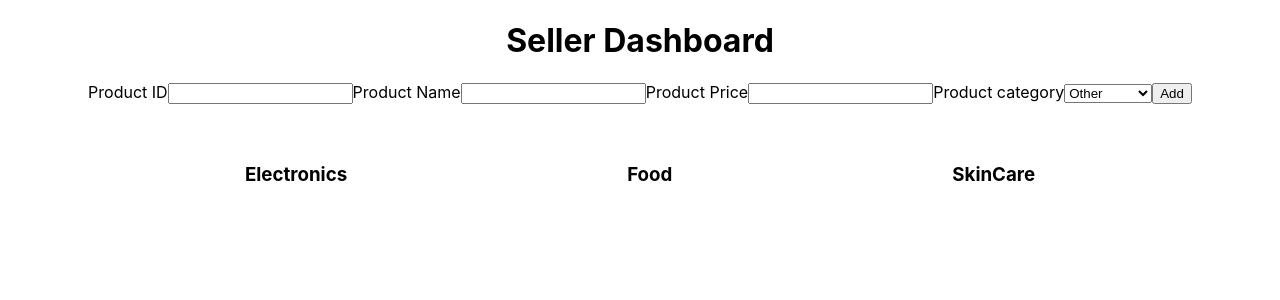
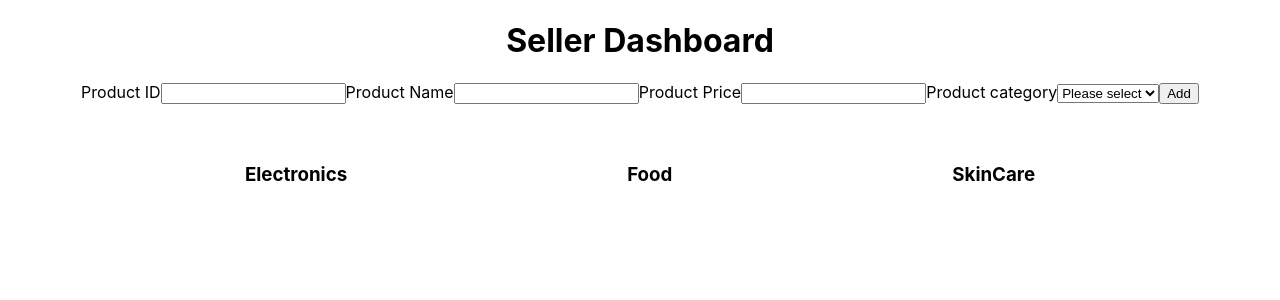
Before and after one commit to Rajat-soni-vst-au4/sellerdashboard, a React (Create React App) app: page / in a window 1280 px wide. Shown: the top 300 px of the page. Built offline with nearby package versions, Linux system fonts and the light colour scheme.

Commit message:
Data shift via prop Done and form default updated

```diff
--- a/src/Component/CategoryBoard/CategoryBoard.js
+++ b/src/Component/CategoryBoard/CategoryBoard.js
@@ -4,7 +4,11 @@ import Electronics from './CategoryList/Electronics'
 import Food from './CategoryList/Food'
 import SkinCare from './CategoryList/SkinCare'
 
-function CategoryBoard() {
+function CategoryBoard(Datalist) {
+    console.log(Datalist)
+    // const ShiftData = (Datalist) =>{
+    //     console.log(Datalist)
+    // }
   return (
     <div className='Categoryboard'>
 
--- a/src/Component/Form/Form.js
+++ b/src/Component/Form/Form.js
@@ -1,17 +1,25 @@
-import React from 'react';
+import React, {useState} from 'react';
 import CategoryBoard from '../CategoryBoard/CategoryBoard';
 import NewProductForm from "../Form/NewProductFrom"
 
 
 function Form() {
+    const [dataList, setDataList] = useState([])
 
 const getData = (enterProductID,enterProductName,enterProductPrice,enterProductCategory) =>{
-    console.log(enterProductID,enterProductName,enterProductPrice,enterProductCategory)
+    let SingleData = {
+        productID: enterProductID,
+        productName: enterProductName,
+        productPrice: enterProductPrice,
+        productCategory: enterProductCategory
+    }
+    setDataList([...dataList, SingleData]);
+
 }
   return (
     <div>
          <NewProductForm getData= {getData}/>
-         <CategoryBoard />
+         <CategoryBoard ShiftData={dataList}/>
     </div>
   )
 }
--- a/src/Component/Form/NewProductFrom.js
+++ b/src/Component/Form/NewProductFrom.js
@@ -9,6 +9,10 @@ function NewProductForm( {getData}) {
     const CollectInputData =(e) =>{
         e.preventDefault()
         getData(enterProductID,enterProductName,enterProductPrice,enterProductCategory)
+        setEnterProductID("")
+        setEnterProductName("")
+        setEnterProductPrice("")
+        setEnterProductCategory("")
     }
   return (
     <div>
@@ -21,7 +25,7 @@ function NewProductForm( {getData}) {
             <input type="number" value={enterProductPrice} onChange={(e) => setEnterProductPrice(e.target.value)}/>
             <label>Product category</label>
             <select value={enterProductCategory} onChange={(e) => setEnterProductCategory(e.target.value)}>
-            <option value="Other">Other</option>
+            <option value="Other">Please select</option>
               <option value="Electronics">Electronics</option>
               <option value="Food">Food</option>
               <option  value="SkinCare">SkinCare</option>
```
